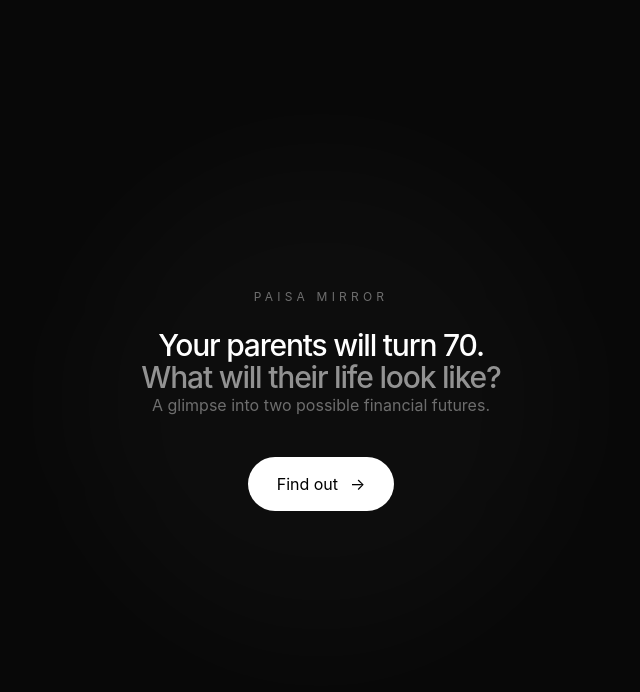
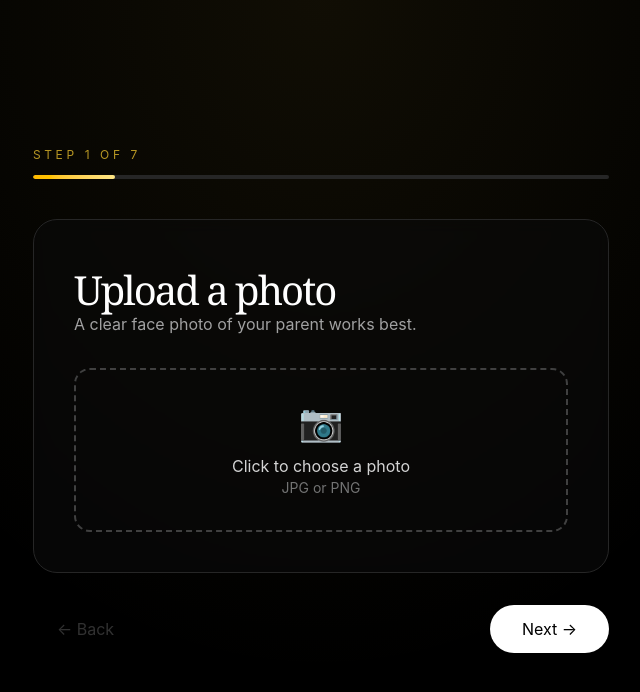
Before and after one commit to Bhavy-29/paisa-mirror, a Next.js app: page /questionnaire in a window 1280 px wide. Shown: the top 692 px of the page, without its empty margins (319-959 px from the left). Built offline with nearby package versions, Linux system fonts and the light colour scheme.

Commit message:
Redesign questionnaire with premium readable inputs

```diff
--- a/app/questionnaire/page.tsx
+++ b/app/questionnaire/page.tsx
@@ -1,57 +1,280 @@
 "use client";
+import { useState } from "react";
+import { useRouter } from "next/navigation";
 
-import { useRouter } from "next/navigation";
-import { useEffect, useState } from "react";
+export default function Questionnaire() {
+  const router = useRouter();
+  const [step, setStep] = useState(0);
+  const [data, setData] = useState({
+    photoDataUrl: "",
+    parentName: "",
+    parentAge: "",
+    monthlyIncome: "",
+    currentSavings: "",
+    hasPension: "",
+    habitsDetail: ""
+  });
 
-export default function Home() {
-  const router = useRouter();
-  const [visible, setVisible] = useState(false);
+  const totalSteps = 6;
+  const progress = ((step + 1) / (totalSteps + 1)) * 100;
 
-  useEffect(() => {
-    setVisible(true);
-  }, []);
+  function next() {
+    if (step < totalSteps) setStep(step + 1);
+  }
+
+  function back() {
+    if (step > 0) setStep(step - 1);
+  }
+
+  function finish() {
+    if (typeof window !== "undefined") {
+      localStorage.setItem(
+        "pm_profile",
+        JSON.stringify({
+          photoDataUrl: data.photoDataUrl,
+          parentName: data.parentName || "Mummy",
+          parentAge: Number(data.parentAge) || 50,
+          monthlyIncome: Number(data.monthlyIncome) || 0,
+          currentSavings: Number(data.currentSavings) || 0,
+          hasPension: data.hasPension === "yes",
+          habitsDetail: data.habitsDetail || "no particular saving habit"
+        })
+      );
+    }
+    router.push("/reveal");
+  }
+
+  function handlePhoto(e: React.ChangeEvent<HTMLInputElement>) {
+    const file = e.target.files?.[0];
+    if (!file) return;
+    const reader = new FileReader();
+    reader.onload = () =>
+      setData({ ...data, photoDataUrl: reader.result as string });
+    reader.readAsDataURL(file);
+  }
+
+  const inputClass =
+    "w-full px-5 py-4 text-lg bg-neutral-900 border border-neutral-700 rounded-xl text-white placeholder-neutral-500 focus:outline-none focus:border-amber-400 focus:ring-2 focus:ring-amber-400/20 transition";
 
   return (
-    <main className="relative flex min-h-screen items-center justify-center overflow-hidden bg-[#080808] px-6 text-white">
-      {/* Ambient background */}
-      <div className="pointer-events-none absolute inset-0">
-        <div className="absolute left-1/2 top-1/2 h-[500px] w-[500px] -translate-x-1/2 -translate-y-1/2 rounded-full bg-white/[0.025] blur-3xl" />
+    <main className="min-h-screen bg-black text-white flex items-center justify-center px-6 py-12">
+      <div className="absolute inset-0 bg-[radial-gradient(ellipse_at_top,_rgba(212,175,55,0.08),_transparent_60%)] pointer-events-none" />
+
+      <div className="relative w-full max-w-xl">
+        <div className="mb-10">
+          <p className="text-xs tracking-[0.3em] text-amber-300/70 mb-3">
+            STEP {step + 1} OF {totalSteps + 1}
+          </p>
+          <div className="h-1 bg-neutral-800 rounded-full overflow-hidden">
+            <div
+              className="h-full bg-gradient-to-r from-amber-400 to-amber-200 rounded-full transition-all duration-500"
+              style={{ width: `${progress}%` }}
+            />
+          </div>
         </div>
 
-      <section
-        className={`relative z-10 max-w-4xl text-center transition-all duration-[1400ms] ${
-          visible
-            ? "translate-y-0 opacity-100"
-            : "translate-y-8 opacity-0"
+        <div className="bg-neutral-950/60 border border-neutral-800 rounded-3xl p-8 md:p-10 backdrop-blur">
+          {step === 0 && (
+            <div>
+              <h2 className="text-3xl md:text-4xl font-serif font-light mb-3">
+                Upload a photo
+              </h2>
+              <p className="text-neutral-400 mb-8">
+                A clear face photo of your parent works best.
+              </p>
+
+              <label className="block cursor-pointer">
+                <input
+                  type="file"
+                  accept="image/*"
+                  onChange={handlePhoto}
+                  className="hidden"
+                />
+                <div className="border-2 border-dashed border-neutral-700 hover:border-amber-400/50 rounded-2xl p-8 text-center transition">
+                  {data.photoDataUrl ? (
+                    <img
+                      src={data.photoDataUrl}
+                      alt="preview"
+                      className="mx-auto rounded-xl max-h-56 object-cover"
+                    />
+                  ) : (
+                    <div>
+                      <div className="text-4xl mb-3">📷</div>
+                      <p className="text-neutral-300">Click to choose a photo</p>
+                      <p className="text-sm text-neutral-500 mt-1">
+                        JPG or PNG
+                      </p>
+                    </div>
+                  )}
+                </div>
+              </label>
+            </div>
+          )}
+
+          {step === 1 && (
+            <div>
+              <h2 className="text-3xl md:text-4xl font-serif font-light mb-3">
+                What is your parent&apos;s name?
+              </h2>
+              <p className="text-neutral-400 mb-8">
+                We&apos;ll use this to make them speak to you.
+              </p>
+              <input
+                type="text"
+                value={data.parentName}
+                onChange={(e) =>
+                  setData({ ...data, parentName: e.target.value })
+                }
+                className={inputClass}
+                placeholder="e.g. Mummy, Papa, Amma"
+                autoFocus
+              />
+            </div>
+          )}
+
+          {step === 2 && (
+            <div>
+              <h2 className="text-3xl md:text-4xl font-serif font-light mb-3">
+                Their current age?
+              </h2>
+              <p className="text-neutral-400 mb-8">
+                We&apos;ll show them at 70.
+              </p>
+              <input
+                type="number"
+                value={data.parentAge}
+                onChange={(e) =>
+                  setData({ ...data, parentAge: e.target.value })
+                }
+                className={inputClass}
+                placeholder="e.g. 50"
+                autoFocus
+              />
+            </div>
+          )}
+
+          {step === 3 && (
+            <div>
+              <h2 className="text-3xl md:text-4xl font-serif font-light mb-3">
+                Monthly household income (₹)?
+              </h2>
+              <p className="text-neutral-400 mb-8">
+                A rough number is fine.
+              </p>
+              <input
+                type="number"
+                value={data.monthlyIncome}
+                onChange={(e) =>
+                  setData({ ...data, monthlyIncome: e.target.value })
+                }
+                className={inputClass}
+                placeholder="e.g. 60000"
+                autoFocus
+              />
+            </div>
+          )}
+
+          {step === 4 && (
+            <div>
+              <h2 className="text-3xl md:text-4xl font-serif font-light mb-3">
+                Current savings & investments (₹)?
+              </h2>
+              <p className="text-neutral-400 mb-8">
+                Include FD, mutual funds, savings account.
+              </p>
+              <input
+                type="number"
+                value={data.currentSavings}
+                onChange={(e) =>
+                  setData({ ...data, currentSavings: e.target.value })
+                }
+                className={inputClass}
+                placeholder="e.g. 200000"
+                autoFocus
+              />
+            </div>
+          )}
+
+          {step === 5 && (
+            <div>
+              <h2 className="text-3xl md:text-4xl font-serif font-light mb-3">
+                Do they have a pension or EPF?
+              </h2>
+              <p className="text-neutral-400 mb-8">
+                This changes the math.
+              </p>
+              <div className="flex gap-4">
+                <button
+                  onClick={() => setData({ ...data, hasPension: "yes" })}
+                  className={`flex-1 py-4 rounded-xl text-lg border transition ${
+                    data.hasPension === "yes"
+                      ? "bg-amber-400 text-black border-amber-400"
+                      : "bg-neutral-900 border-neutral-700 text-white hover:border-amber-400/50"
                   }`}
                 >
-        <p className="mb-6 text-xs uppercase tracking-[0.35em] text-white/40">
-          PAISA MIRROR
+                  Yes
+                </button>
+                <button
+                  onClick={() => setData({ ...data, hasPension: "no" })}
+                  className={`flex-1 py-4 rounded-xl text-lg border transition ${
+                    data.hasPension === "no"
+                      ? "bg-amber-400 text-black border-amber-400"
+                      : "bg-neutral-900 border-neutral-700 text-white hover:border-amber-400/50"
+                  }`}
+                >
+                  No
+                </button>
+              </div>
+            </div>
+          )}
+
+          {step === 6 && (
+            <div>
+              <h2 className="text-3xl md:text-4xl font-serif font-light mb-3">
+                Any money habits we should know?
+              </h2>
+              <p className="text-neutral-400 mb-8">
+                This will be woven into what they say. Optional.
               </p>
+              <textarea
+                value={data.habitsDetail}
+                onChange={(e) =>
+                  setData({ ...data, habitsDetail: e.target.value })
+                }
+                className={`${inputClass} min-h-[120px]`}
+                placeholder="e.g. eats out often, no savings habit"
+                autoFocus
+              />
+            </div>
+          )}
+        </div>
 
-        <h1 className="text-4xl font-medium leading-[1.08] tracking-tight sm:text-6xl md:text-7xl">
-          Your parents will turn 70.
-          <br />
-          <span className="text-white/55">
-            What will their life look like?
-          </span>
-        </h1>
+        <div className="flex justify-between mt-8">
+          <button
+            onClick={back}
+            disabled={step === 0}
+            className="px-6 py-3 text-lg text-neutral-400 hover:text-white disabled:opacity-30 transition"
+          >
+            ← Back
+          </button>
 
-        <p className="mx-auto mt-8 max-w-xl text-sm leading-6 text-white/40 sm:text-base">
-          A glimpse into two possible financial futures.
-        </p>
-
+          {step < totalSteps ? (
             <button
-          onClick={() => router.push("/questionnaire")}
-          className="group mt-10 inline-flex items-center gap-3 rounded-full border border-white/15 bg-white px-7 py-3.5 text-sm font-medium text-black transition-all duration-300 hover:scale-105 hover:bg-white/90 active:scale-95"
+              onClick={next}
+              className="px-8 py-3 bg-white text-black rounded-full text-lg font-medium hover:scale-[1.03] transition"
             >
-          Find out
-
-          <span className="transition-transform duration-300 group-hover:translate-x-1">
-            →
-          </span>
+              Next →
             </button>
-      </section>
+          ) : (
+            <button
+              onClick={finish}
+              className="px-8 py-3 bg-amber-400 text-black rounded-full text-lg font-medium hover:scale-[1.03] transition shadow-[0_0_30px_rgba(212,175,55,0.35)]"
+            >
+              See both futures →
+            </button>
+          )}
+        </div>
+      </div>
     </main>
   );
 }
```
Lines whose indentation alone changed are shown as unchanged.
